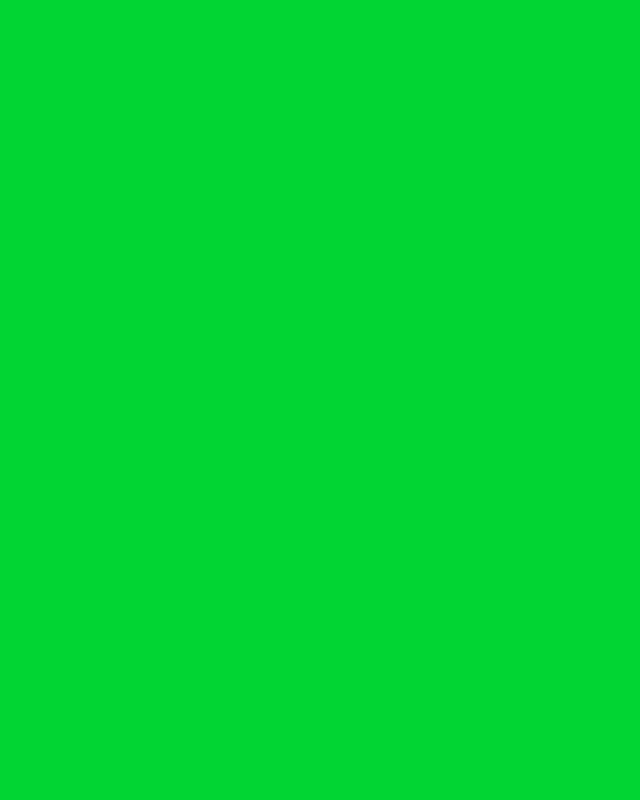
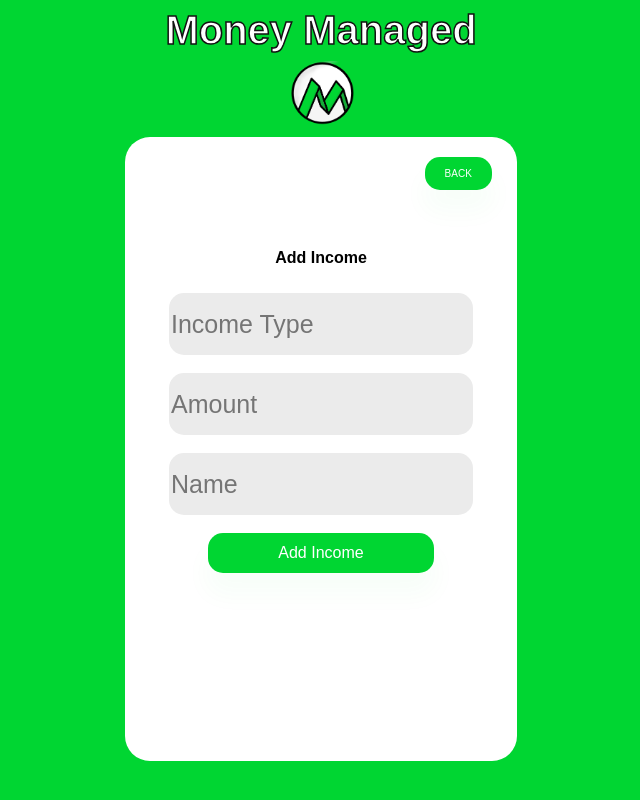
Before and after one commit to Srabisto80/OurMoney, a React (Create React App) app in the folder Client/: page /AddIncome in a window 1280 px wide. Shown: the whole page, without its empty margins (319-959 px from the left). Built offline with nearby package versions, Linux system fonts and the light colour scheme.

Commit message:
Pages connected andly working

```diff
--- a/Client/src/App.js
+++ b/Client/src/App.js
@@ -25,8 +25,8 @@ import { Routes, Route } from 'react-router-dom';
 import Login from './Components/login/Login';
 import ForgotPass from './Components/forgotpass/ForgotPass';
 import Register from './Components/register/Register';
-// import addIncome from './pages/addIncome';
-// import addBill from './pages/addBill';
+import AddIncome from './Components/addincome/AddIncome';
+// import AddBill from './Components/addBill/AddBill';
 
 function App() {
   return (
@@ -35,8 +35,8 @@ function App() {
             <Route exact path="/" element={<Login />} />
             <Route path="/ForgotPass" element={<ForgotPass />} />
             <Route path="/Register" element={<Register />} />
-            <Route path="/AddIncome" element={<addIncome />} />
-            <Route path="/AddBill" element={<addBill />} />
+            <Route path="/AddIncome" element={<AddIncome />} />
+            {/* <Route path="/AddBill" element={<AddBill />} /> */}
         </Routes>
     </div>
   );
--- a/Client/src/Components/addbill/AddBill.css
+++ b/Client/src/Components/addbill/AddBill.css
@@ -0,0 +1,66 @@
+body {
+    background-color: var(--green);
+    overflow-y: auto;
+    overflow-x: hidden;
+}
+h5 {
+    font-size: 16px;
+    font-family: sans-serif;
+    font-weight: bold;
+    padding-top: 2rem;
+}
+p {
+    font-size: 30px;
+    font-family: sans-serif;
+    font-weight: bold;
+}
+input {
+    height: 60px;
+    width: 300px;
+    background-color: var(--gray);
+    border-radius: 15px;
+    border-style: hidden;
+    font-size: 25px;
+    /* border-color: var(--gray); */
+}
+.logo-name {
+    font-size: 40px;
+    font-family: sans-serif;
+    font-weight: bold;
+    color: #FFFFFF;
+    display: flex;
+    justify-content: center;
+    -webkit-text-stroke: 1.5px var(--black);
+}
+.inner-bill-div {
+    background-color: #FFFFFF;
+    text-align: center;
+    border-radius: 25px;
+    margin-left: -0.5rem;
+    margin-top: 15rem;
+    height: 39rem;
+    width: 24.5rem;
+}
+.bButton{
+    border-radius: 15px;
+    border: none;
+    color: white;
+    font-size: 10px;
+    padding: 11px 20px 11px 20px;
+    background: linear-gradient(180deg, var(--green) 26.71%, var(--green) 99.36%);
+    box-shadow: 0px 20px 24px 3px #00d63208;
+   margin-left: 70%;
+   margin-top: 5%;
+}
+.logo{
+    width: 5%;
+    margin-left: 47%;
+    padding-top: 0.5rem;
+    padding-bottom: 0.5rem;
+}
+@media (min-width:1025px) {
+    .inner-bill-div {
+        display: block;
+        margin: 0 auto;
+    }
+}
--- a/Client/src/Components/addincome/AddIncome.css
+++ b/Client/src/Components/addincome/AddIncome.css
@@ -0,0 +1,66 @@
+body {
+    background-color: var(--green);
+    overflow-y: hidden;
+    overflow-x: hidden;
+}
+h5 {
+    font-size: 16px;
+    font-family: sans-serif;
+    font-weight: bold;
+    padding-top: 2rem;
+}
+p {
+    font-size: 30px;
+    font-family: sans-serif;
+    font-weight: bold;
+}
+input {
+    height: 60px;
+    width: 300px;
+    background-color: var(--gray);
+    border-radius: 15px;
+    border-style: hidden;
+    font-size: 25px;
+    /* border-color: var(--gray); */
+}
+.logo-name {
+    font-size: 40px;
+    font-family: sans-serif;
+    font-weight: bold;
+    color: #FFFFFF;
+    display: flex;
+    justify-content: center;
+    -webkit-text-stroke: 1.5px var(--black);
+}
+.inner-income-div {
+    background-color: #FFFFFF;
+    text-align: center;
+    border-radius: 25px;
+    margin-left: -0.5rem;
+    margin-top: 15rem;
+    height: 39rem;
+    width: 24.5rem;
+}
+.bButton{
+    border-radius: 15px;
+    border: none;
+    color: white;
+    font-size: 10px;
+    padding: 11px 20px 11px 20px;
+    background: linear-gradient(180deg, var(--green) 26.71%, var(--green) 99.36%);
+    box-shadow: 0px 20px 24px 3px #00d63208;
+   margin-left: 70%;
+   margin-top: 5%;
+}
+.logo{
+    width: 5%;
+    margin-left: 47%;
+    padding-top: 0.5rem;
+    padding-bottom: 0.5rem;
+}
+@media (min-width:1025px) {
+    .inner-income-div {
+        display: block;
+        margin: 0 auto;
+    }
+}
--- a/Client/src/Components/addincome/AddIncome.jsx
+++ b/Client/src/Components/addincome/AddIncome.jsx
@@ -0,0 +1,33 @@
+import React from 'react';
+import './AddIncome.css';
+import Logo from '../../moneyManLogo1.png';
+
+const addIncome = () => {
+  return (
+    <div>
+      <div className="logo-name">Money Managed</div>
+      <div className="img-div">
+        <img src={Logo} alt="Money Managed Logo" className="logo" />
+      </div>
+      <div className="inner-income-div">
+        <button type="button" className="bButton">
+          BACK
+        </button>
+        <h5>Add Income</h5>
+        <input type="text" name="type" placeholder="Income Type" required />
+        <br />
+        <br />
+        <input type="text" name="amount" placeholder="Amount" required />
+        <br />
+        <br />
+        <input type="text" name="iname" placeholder="Name" required />
+        <br />
+        <br />
+        <button type="button" className="button">
+          Add Income
+        </button>
+      </div>
+    </div>
+  );
+};
+export default addIncome;
--- a/Client/src/Components/forgotpass/ForgotPass.jsx
+++ b/Client/src/Components/forgotpass/ForgotPass.jsx
@@ -1,14 +1,16 @@
 import React from 'react';
 import './ForgotPass.css';
-// import Logo from '../../moneyManLogo1.png';
+import Logo from '../../moneyManLogo1.png';
 import { Link } from 'react-router-dom';
 
 const ForgotPass = () => {
+
+
   return (
     <div>
       <div className="logo-name">Money Managed</div>
       <div className="img-div">
-        {/* <img src={Logo} alt="Money Managed Logo" className="logo" /> */}
+        <img src={Logo} alt="Money Managed Logo" className="logo" />
       </div>
       <div className="inner-forgotpass-div">
         <button type="button" className="bButton">
--- a/Client/src/Components/login/Login.jsx
+++ b/Client/src/Components/login/Login.jsx
@@ -1,6 +1,6 @@
 import React, { useState } from 'react';
 import './Login.css';
-// import logo from '../../moneyManLogo1.png';
+import logo from '../../moneyManLogo1.png';
 import { Link } from 'react-router-dom';
 import axios from 'axios';
 
@@ -23,7 +23,7 @@ const Login = () => {
   return (
     <div className="l-div">
       <div>
-        {/* <img className="logo" src={logo} alt="Money Managed Logo" /> */}
+        <img className="logo" src={logo} alt="Money Managed Logo" />
       </div>
       <div className="logo-name">Money Managed</div>
 
--- a/Client/src/Components/register/Register.jsx
+++ b/Client/src/Components/register/Register.jsx
@@ -3,7 +3,7 @@ import "./Register.css";
 import { Link } from 'react-router-dom';
 import axios from 'axios';
 
-// import Logo from '../../assets/moneyManLogo1.png';
+import Logo from '../../moneyManLogo1.png';
 
 
   const Register = () => {
@@ -52,7 +52,7 @@ import axios from 'axios';
         <div>
           <div className="logo-name">Money Managed</div>
           <div className="img-div">
-            {/* <img src={Logo} alt="Money Managed Logo" className="logo" /> */}
+            <img src={Logo} alt="Money Managed Logo" className="logo" />
           </div>
           <form onSubmit={handleSubmit} className="inner-register-div">
             <h5>Create An Account</h5>
```
Also changed, not shown: Client/src/Components/addbill/AddBill.jsx (+35 -0 lines), Client/src/Layout.js (deleted, +0 -12 lines), Client/src/moneyManLogo1.png (added).
